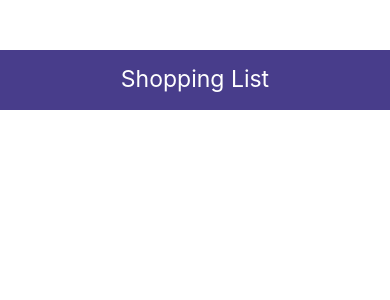
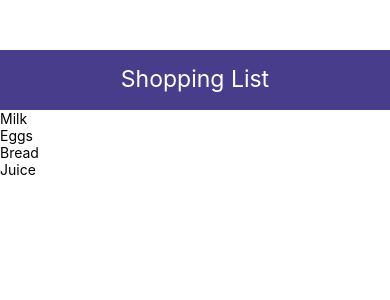
Before and after one commit to moh-C/React_Native_Crash_Course, a React Native app in the folder ShoppingList/: screen / in a window 390 px wide. Shown: the top 300 px of the page. Built offline with nearby package versions, Linux system fonts and the light colour scheme.

Commit message:
list item is here

```diff
--- a/ShoppingList/App.js
+++ b/ShoppingList/App.js
@@ -1,14 +1,33 @@
-import React from 'react';
-import { View, Text, StyleSheet } from 'react-native';
+import React, { useState } from 'react';
+import { View, Text, StyleSheet, FlatList } from 'react-native';
 import Header from './components/Header';
 
 const App = () => {
+  const [items, setItem] = useState([
+    { id: '1', text: 'Milk' },
+    { id: '2', text: 'Eggs' },
+    { id: '3', text: 'Bread' },
+    { id: '4', text: 'Juice' }
+  ]);
+
   return (
     <View style={styles.container}>
       <Header title='Shopping List' />
+      <FlatList
+        data={items}
+        renderItem={({ item }) => <Text>{item.text}</Text>}
+      />
     </View>
   );
 };
+
+function Item({ title }) {
+  return (
+    <View style={styles.item}>
+      <Text style={styles.title}>{title}</Text>
+    </View>
+  );
+}
 
 const styles = StyleSheet.create({
   container: {
--- /dev/null
+++ b/package.json
@@ -0,0 +1,5 @@
+{
+  "dependencies": {
+    "uuidv4": "^6.0.2"
+  }
+}
```
Also changed, not shown: 1 other file (tests, documents, lock files or other folders).
